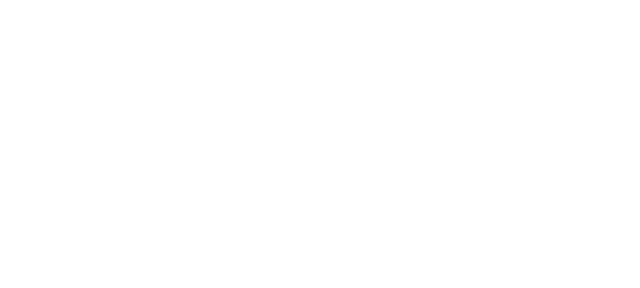
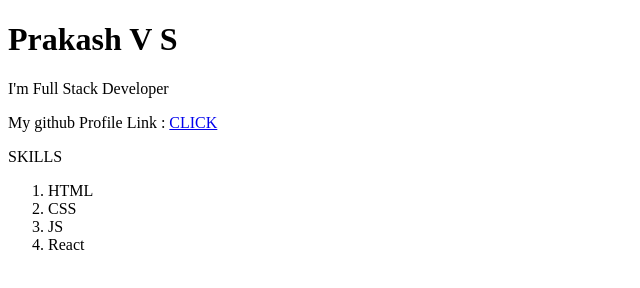
Before and after one commit to Prakash-V-S/Day-07, a plain HTML site: page index.html in a window 1280 px wide. Shown: the whole page, without its empty margins (0-640 px from the left). Drawn offline with Linux system fonts and the light colour scheme; no server answers.

Commit message:
Update index.html

```diff
--- a/index.html
+++ b/index.html
@@ -1,11 +1,24 @@
   <!DOCTYPE html>
   <html lang="en">
     <head>
-    <meta charset="UTF-8">
-    <meta name="viewport" content="width=device-width, initial-scale=1.0">
+      <meta charset="UTF-8" />
+      <meta name="viewport" content="width=device-width, initial-scale=1.0" />
       <title>Document</title>
     </head>
     <body>
-    <script src="script-1and2.js"></script>
+      <h1>Prakash V S</h1>
+      <p>I'm Full Stack Developer</p>
+      <p>
+        My github Profile Link :
+        <a href="https://github.com/Prakash-V-S">CLICK</a>
+      </p>
+      <P>SKILLS</P>
+      <ol>
+          <li>HTML</li>
+          <li>CSS</li>
+          <li>JS</li>
+          <li>React</li></ol>
+
+      <script src="script5.js"></script>
     </body>
   </html>
```
Lines whose indentation alone changed are shown as unchanged.
